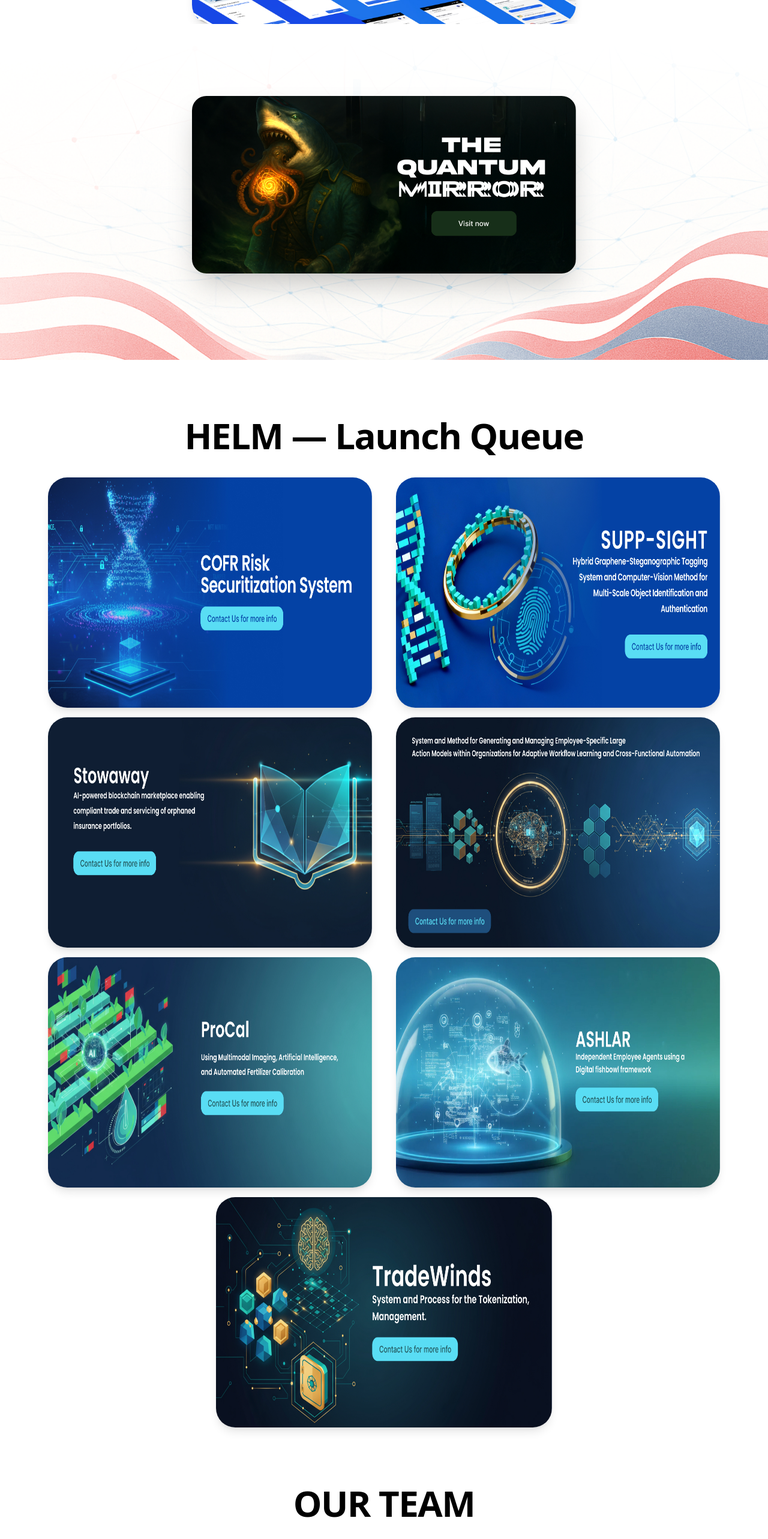
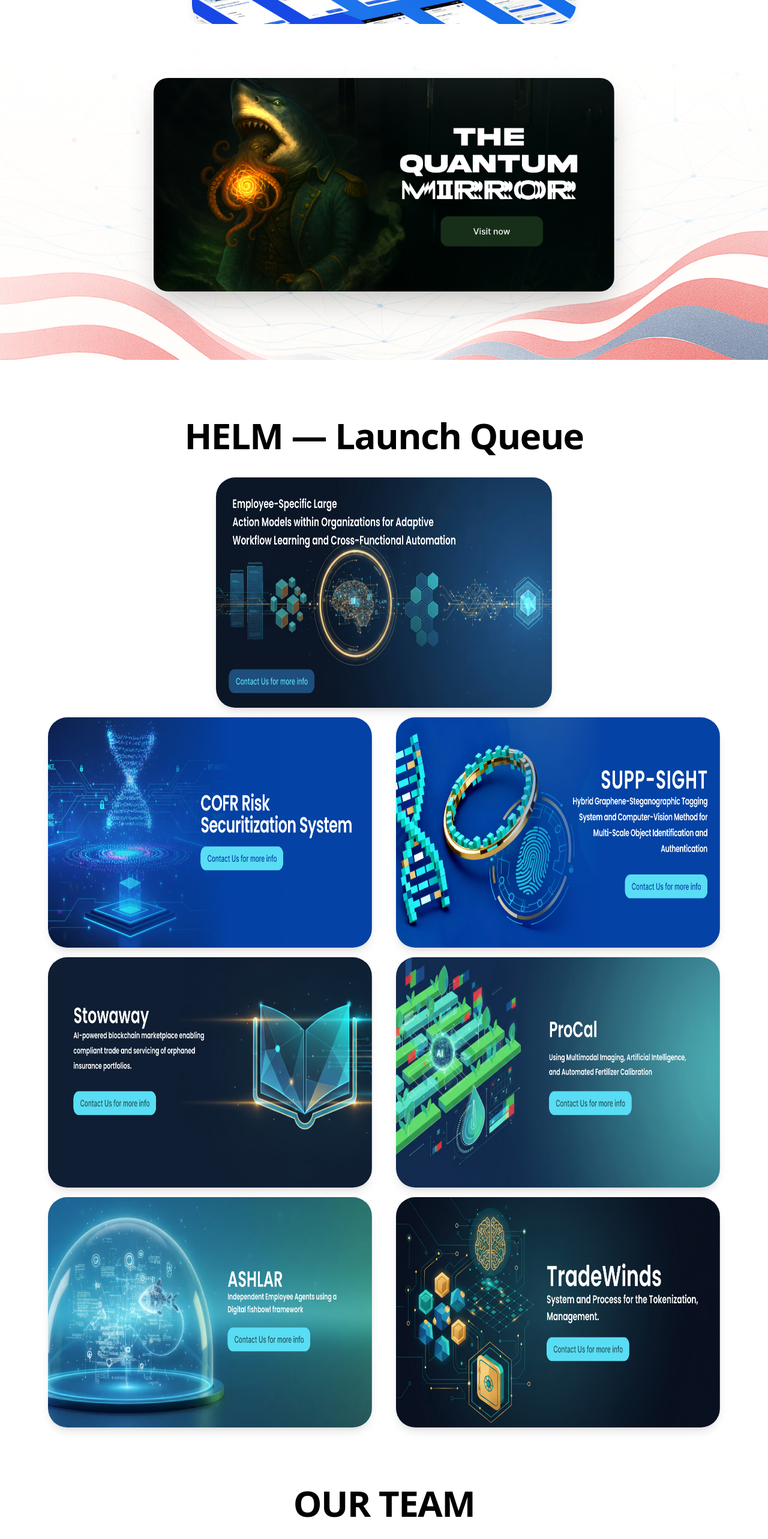
Before and after one commit to palnesto/canvas_lab, a React (Vite) app: page / in a window 1280 px wide. Shown: the part 2200-4766 px from the top of the page at 60% size. Built offline with nearby package versions, Linux system fonts and the light colour scheme; no server answers.

Commit message:
order img

```diff
--- a/src/App.tsx
+++ b/src/App.tsx
@@ -87,8 +87,6 @@ export default function App() {
         <section className="mt-16 md:mt-24 text-center space-y-4">
           <h2 className="text-4xl md:text-7xl font-bold mb-10">OUR PROJECTS</h2>
           <div className="flex flex-col md:flex-row justify-center items-center gap-10 px-6 md:px-20">
-            {" "}
-            {/* First card */} {/* First card → xpoll.io */}
             <a
               href="https://xpoll.io"
               target="_blank"
@@ -102,7 +100,6 @@ export default function App() {
                 className="w-full h-full object-cover"
               />
             </a>
-            {/* Second card → greatrwb.com */}
             <a
               href="https://greatrwb.com"
               target="_blank"
@@ -198,9 +195,9 @@ export default function App() {
           <div className="absolute inset-0 flex flex-col items-center justify-center text-center text-black px-4">
             {/* Book cover ABOVE the heading, centered & larger */}
             <img
-              src="/bookcard.jpg"
+              src="/bookCard.jpg"
               alt="Book Cover"
-              className="mb-6 w-full h-auto sm:w-full md:w-[32rem] lg:w-[36rem] xl:w-[40rem] rounded-3xl shadow-2xl cursor-pointer object-cover object-left sm:object-center"
+              className="mb-6 w-full h-auto sm:w-full md:w-lg lg:w-xl xl:w-3xl rounded-3xl shadow-2xl cursor-pointer object-cover object-left sm:object-center"
               onClick={() =>
                 window.open(
                   "https://www.amazon.com/dp/B0FNYGSRLV?ref=cm_sw_r_ffobk_cso_cp_mwn_dp_DAX3MFB73JRR5PF2QSBQ_1&ref_=cm_sw_r_ffobk_cso_cp_mwn_dp_DAX3MFB73JRR5PF2QSBQ_1&social_share=cm_sw_r_ffobk_cso_cp_mwn_dp_DAX3MFB73JRR5PF2QSBQ_1&bestFormat=true&titleSource=true",
--- a/src/components/project.tsx
+++ b/src/components/project.tsx
@@ -4,7 +4,19 @@ const Project = () => {
   const { setOpen } = usePartnerModal();
   return (
     <>
-      <section className="flex flex-col md:flex-row justify-center items-center gap-10 px-6 md:px-20">
+      <section className="flex flex-col md:flex-row justify-center items-center gap-10 px-6 lg:px-20">
+        <div
+          onClick={() => setOpen(true)}
+          className="relative block w-full md:w-1/2 h-60 xl:h-96 rounded-4xl overflow-hidden shadow-lg cursor-pointer"
+        >
+          <img
+            src="/ActionModels.jpg"
+            alt="GRWB Project"
+            className="w-full h-full object-fill object-right"
+          />
+        </div>
+      </section>
+      <section className="flex flex-col md:flex-row justify-center items-center gap-10 px-6 lg:px-20">
         {/* First card */} {/* First card → xpoll.io */}
         <div
           onClick={() => setOpen(true)}
@@ -28,7 +40,7 @@ const Project = () => {
           />
         </div>
       </section>
-      <section className="flex flex-col md:flex-row justify-center items-center gap-10 px-6 md:px-20">
+      <section className="flex flex-col md:flex-row justify-center items-center gap-10 px-6 lg:px-20">
         <div
           onClick={() => setOpen(true)}
           className="relative block w-full md:w-1/2 h-60 xl:h-96 rounded-4xl overflow-hidden shadow-lg cursor-pointer"
@@ -44,24 +56,14 @@ const Project = () => {
           className="relative block w-full md:w-1/2 h-60 xl:h-96 rounded-4xl overflow-hidden shadow-lg cursor-pointer"
         >
           <img
-            src="/ActionModels.jpg"
-            alt="GRWB Project"
-            className="w-full h-full object-fill object-right"
-          />
-        </div>
-      </section>
-      <section className="flex flex-col md:flex-row justify-center items-center gap-10 px-6 md:px-20">
-        {/* First card */} {/* First card → xpoll.io */}
-        <div
-          onClick={() => setOpen(true)}
-          className="relative block w-full md:w-1/2 h-60 xl:h-96 rounded-4xl overflow-hidden shadow-lg cursor-pointer"
-        >
-          <img
             src="/PlantNutrition.jpg"
             alt="Xpoll Project"
             className="w-full h-full object-fill"
           />
         </div>
+      </section>
+      <section className="flex flex-col md:flex-row justify-center items-center gap-10 px-6 lg:px-20">
+        {/* First card */} {/* First card → xpoll.io */}
         {/* Second card → greatrwb.com */}
         <div
           onClick={() => setOpen(true)}
@@ -73,8 +75,6 @@ const Project = () => {
             className="w-full h-full object-fill"
           />
         </div>
-      </section>
-      <section className="flex flex-col md:flex-row justify-center items-center gap-10 px-6 md:px-20">
         <div
           onClick={() => setOpen(true)}
           className="relative block w-full md:w-1/2 h-60 xl:h-96 rounded-4xl overflow-hidden shadow-lg cursor-pointer"
```
Also changed, not shown: public/ActionModels.jpg.
